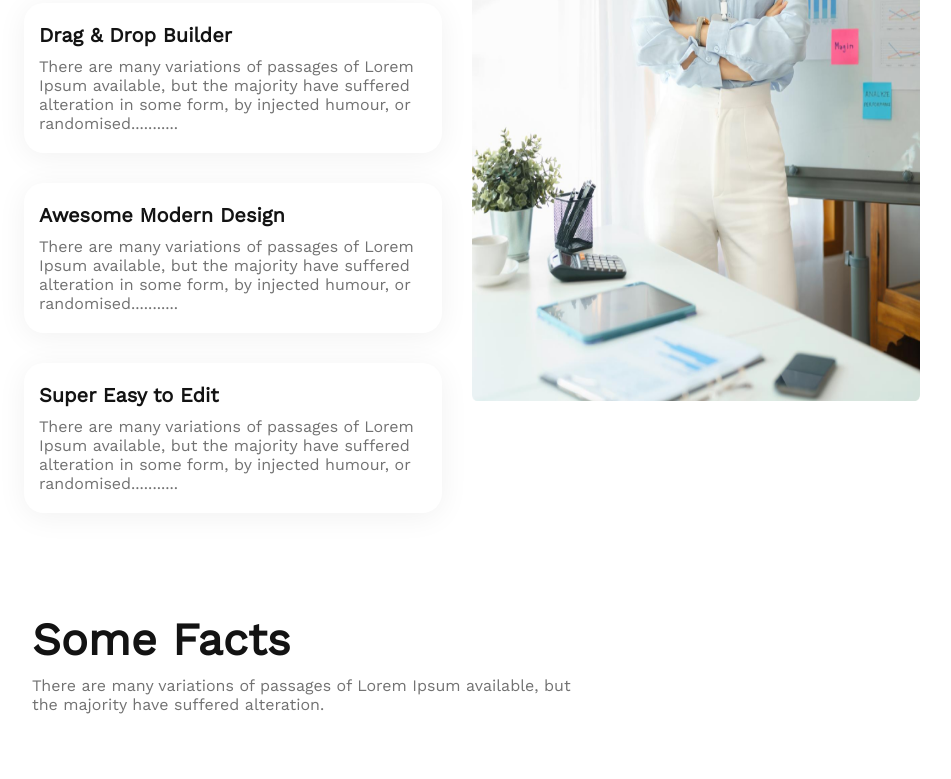
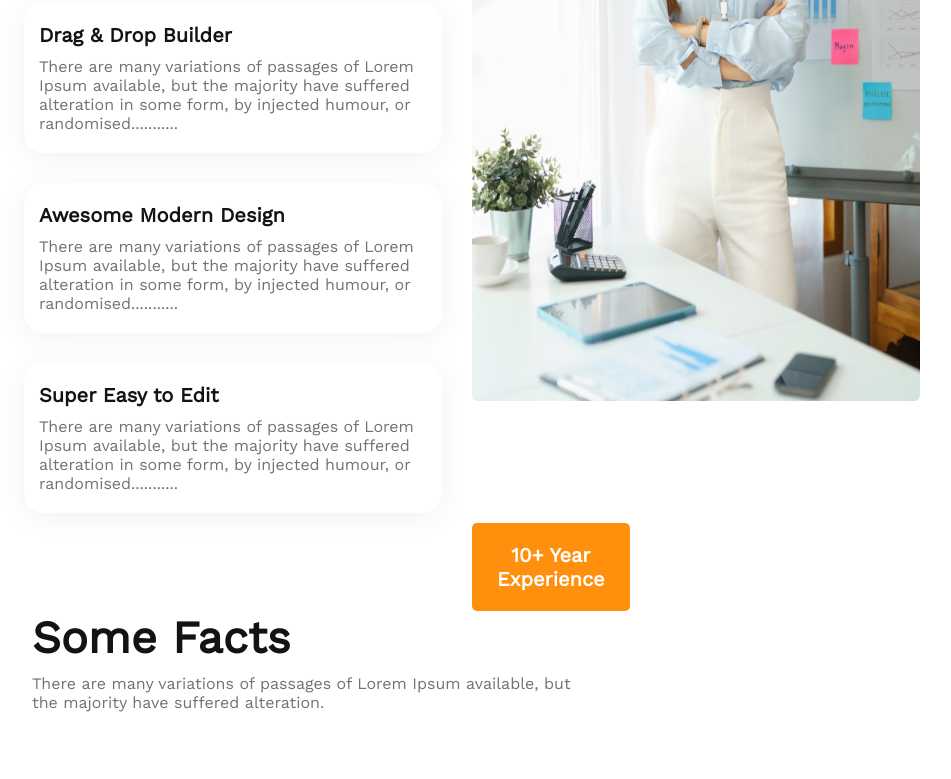
Before and after one commit to Abu-Jahid/second-assignment, a plain HTML site: page index.html in a window 1280 px wide. Shown: the part 1935-2714 px from the top of the page, without its empty margins (168-1119 px from the left). Drawn offline with nearby package versions, Linux system fonts and the light colour scheme.

Commit message:
Second Commit

```diff
--- a/index.html
+++ b/index.html
@@ -56,7 +56,8 @@
                 <button>Explore More</button>
             </div>
         </section>
-        <section class="architect-section">
+        <section class="archtect-feature" >
+            <div class="architect-section"">
                 <div class="architect">
                     <div class="architect-heading">
                         <h3>Features you will love & enjoy</h3>
@@ -83,7 +84,9 @@
                 <div class="architect-img">
                     <img src="images/architect.png" alt="">
                 </div>
+            </div>
 
+            <button>10+ Year <br> Experience</button>
         </section>
         <section class="fact-section">
             <div class="fact-heading">
--- a/style.css
+++ b/style.css
@@ -160,7 +160,7 @@ nav li a {
     width: 70%;
     padding-top: 110px;
     margin: auto;
-    padding-bottom: 100px;
+    padding-bottom: 10px;
 
 }
 
@@ -204,7 +204,17 @@ nav li a {
 
 .architect-img img {
     width: 100%;
-    height: 100vh;
+    height: 800px;
+}
+.archtect-feature button{
+    font-weight: 600;
+    font-size: 20px;
+    background-color: var(--orange);
+    color: white;
+    border: none;
+    padding: 20px 25px;
+    border-radius: 5px;
+    margin-left: 50%;
 }
 
 /* Fact Section Start  */
@@ -364,5 +374,9 @@ nav li a {
         width: 100%;
         padding:10px 0px;
     }
+    .archtect-feature button{
+        margin-left: 100px;
+
+    }
 
 }
```
Lines whose indentation alone changed are shown as unchanged.
